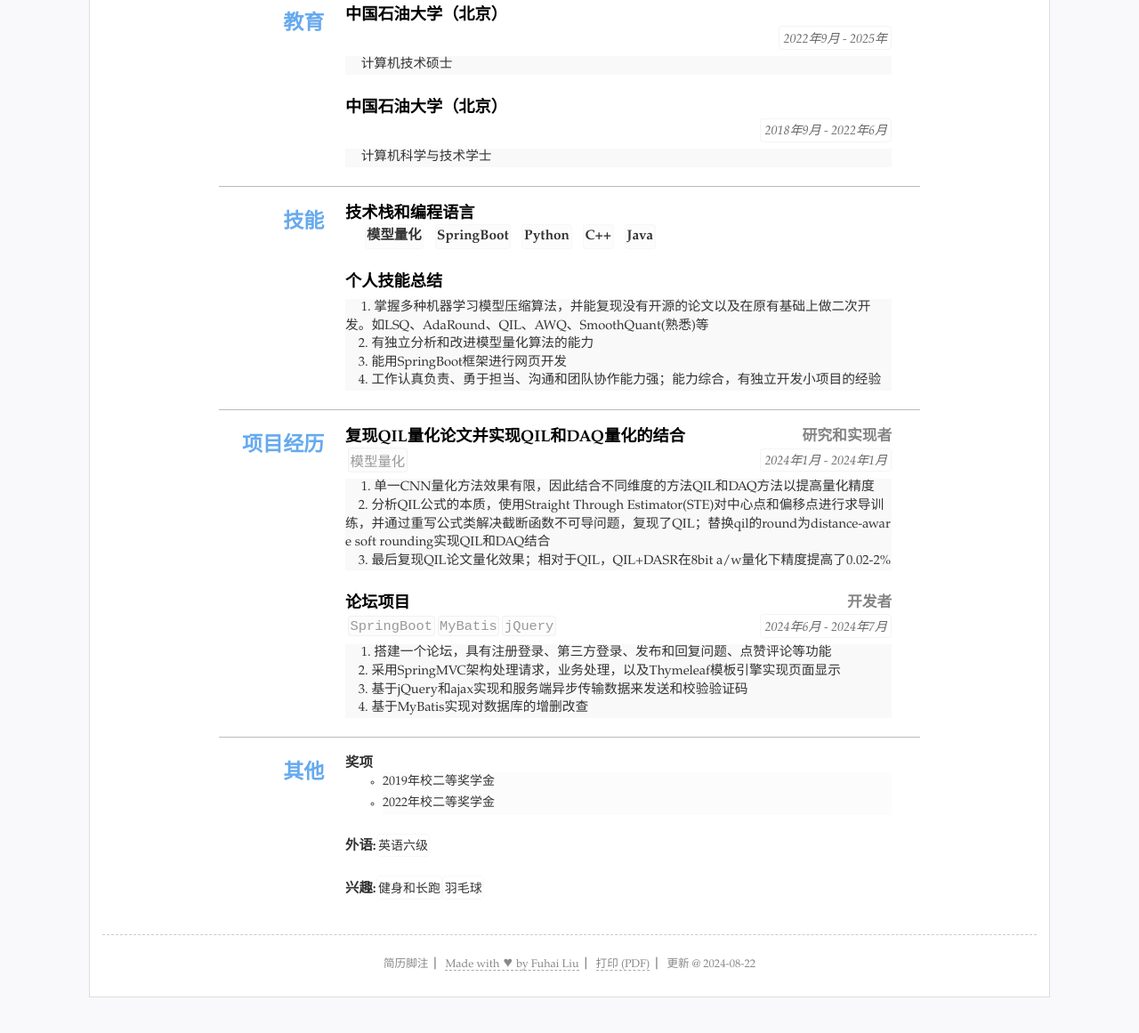
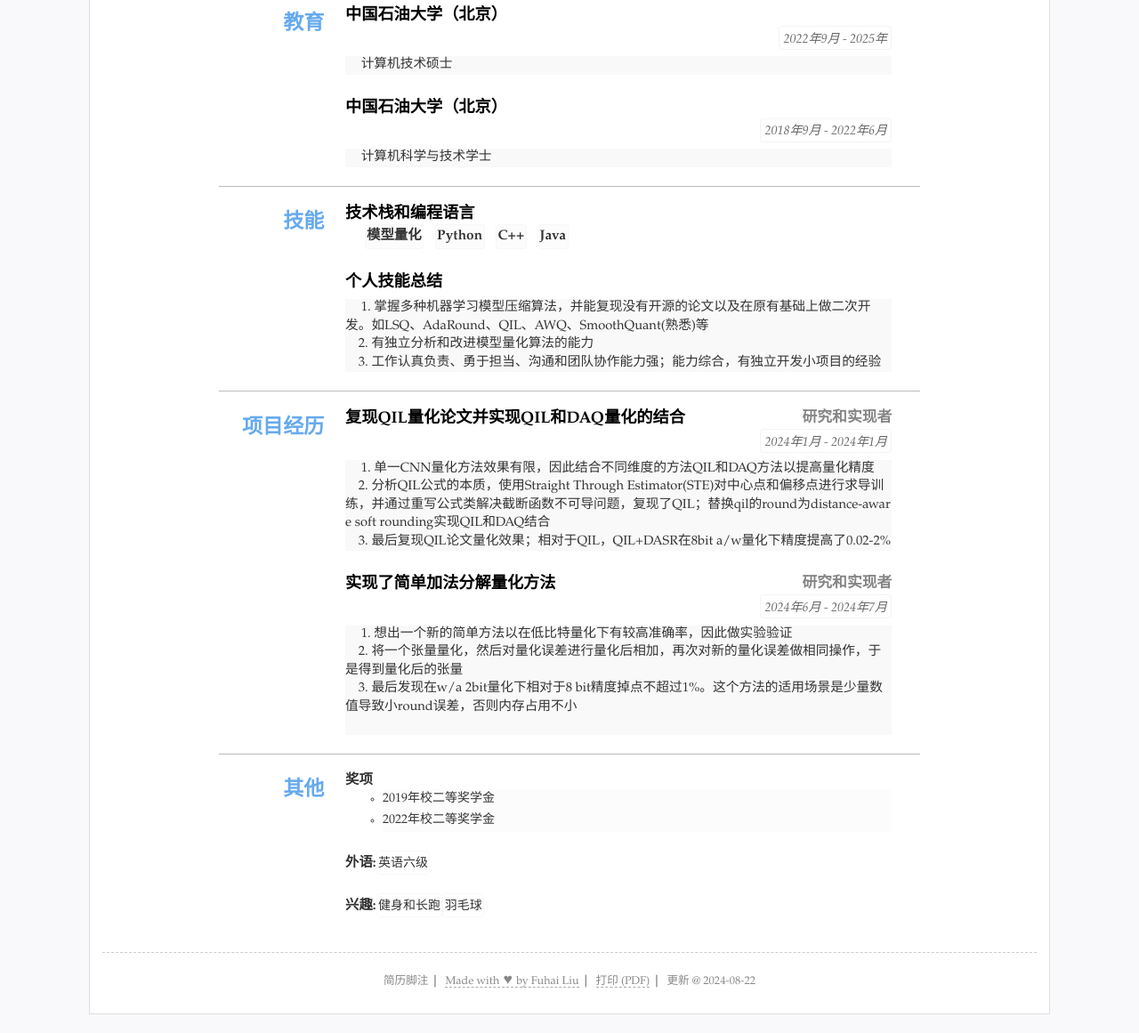
Before and after one commit to innovatedmonster/myResume, a Jekyll site: the page built from index.html, in a window 1280 px wide. Shown: the part 210-1371 px from the top of the page at 89% size. Built offline with Jekyll 4.4.1, drawn with Linux system fonts in a browser that asks for light colours.

Commit message:
Update resume.yml

```diff
--- a/_data/resume.yml
+++ b/_data/resume.yml
@@ -35,39 +35,30 @@ main:
       - title: 技术栈和编程语言
         items:
           - 模型量化
-          - SpringBoot
           - Python
           - C++
           - Java
       - title: 个人技能总结
         detail: 1. 掌握多种机器学习模型压缩算法，并能复现没有开源的论文以及在原有基础上做二次开发。如LSQ、AdaRound、QIL、AWQ、SmoothQuant(熟悉)等<br> &nbsp &nbsp
                 2. 有独立分析和改进模型量化算法的能力<br> &nbsp &nbsp
-                3. 能用SpringBoot框架进行网页开发<br> &nbsp &nbsp
-                4. 工作认真负责、勇于担当、沟通和团队协作能力强；能力综合，有独立开发小项目的经验
+                3. 工作认真负责、勇于担当、沟通和团队协作能力强；能力综合，有独立开发小项目的经验
 
   - type: projects
     name: 项目经历
     content:
       - title: 复现QIL量化论文并实现QIL和DAQ量化的结合
         duration: 2024年1月 - 2024年1月
-        tags:
-        - 模型量化
         detail: 1. 单一CNN量化方法效果有限，因此结合不同维度的方法QIL和DAQ方法以提高量化精度<br> &nbsp &nbsp
                 2. 分析QIL公式的本质，使用Straight Through Estimator(STE)对中心点和偏移点进行求导训练，并通过重写公式类解决截断函数不可导问题，复现了QIL；替换qil的round为distance-aware soft rounding实现QIL和DAQ结合<br> &nbsp &nbsp
                 3. 最后复现QIL论文量化效果；相对于QIL，QIL+DASR在8bit a/w量化下精度提高了0.02-2%
         sub: 研究和实现者
 
-      - title: 论坛项目
+      - title: 实现了简单加法分解量化方法
         duration: 2024年6月 - 2024年7月
-        tags:
-        - SpringBoot
-        - MyBatis
-        - jQuery
-        detail: 1. 搭建一个论坛，具有注册登录、第三方登录、发布和回复问题、点赞评论等功能<br> &nbsp &nbsp
-                2. 采用SpringMVC架构处理请求，业务处理，以及Thymeleaf模板引擎实现页面显示<br> &nbsp &nbsp
-                3. 基于jQuery和ajax实现和服务端异步传输数据来发送和校验验证码<br> &nbsp &nbsp
-                4. 基于MyBatis实现对数据库的增删改查
-        sub: 开发者
+        detail: 1. 想出一个新的简单方法以在低比特量化下有较高准确率，因此做实验验证<br> &nbsp &nbsp
+                2. 将一个张量量化，然后对量化误差进行量化后相加，再次对新的量化误差做相同操作，于是得到量化后的张量<br> &nbsp &nbsp
+                3. 最后发现在w/a 2bit量化下相对于8 bit精度掉点不超过1%。这个方法的适用场景是少量数值导致小round误差，否则内存占用不小<br> &nbsp &nbsp
+        sub: 研究和实现者
 others:
   - type: others
     name: 其他
```
